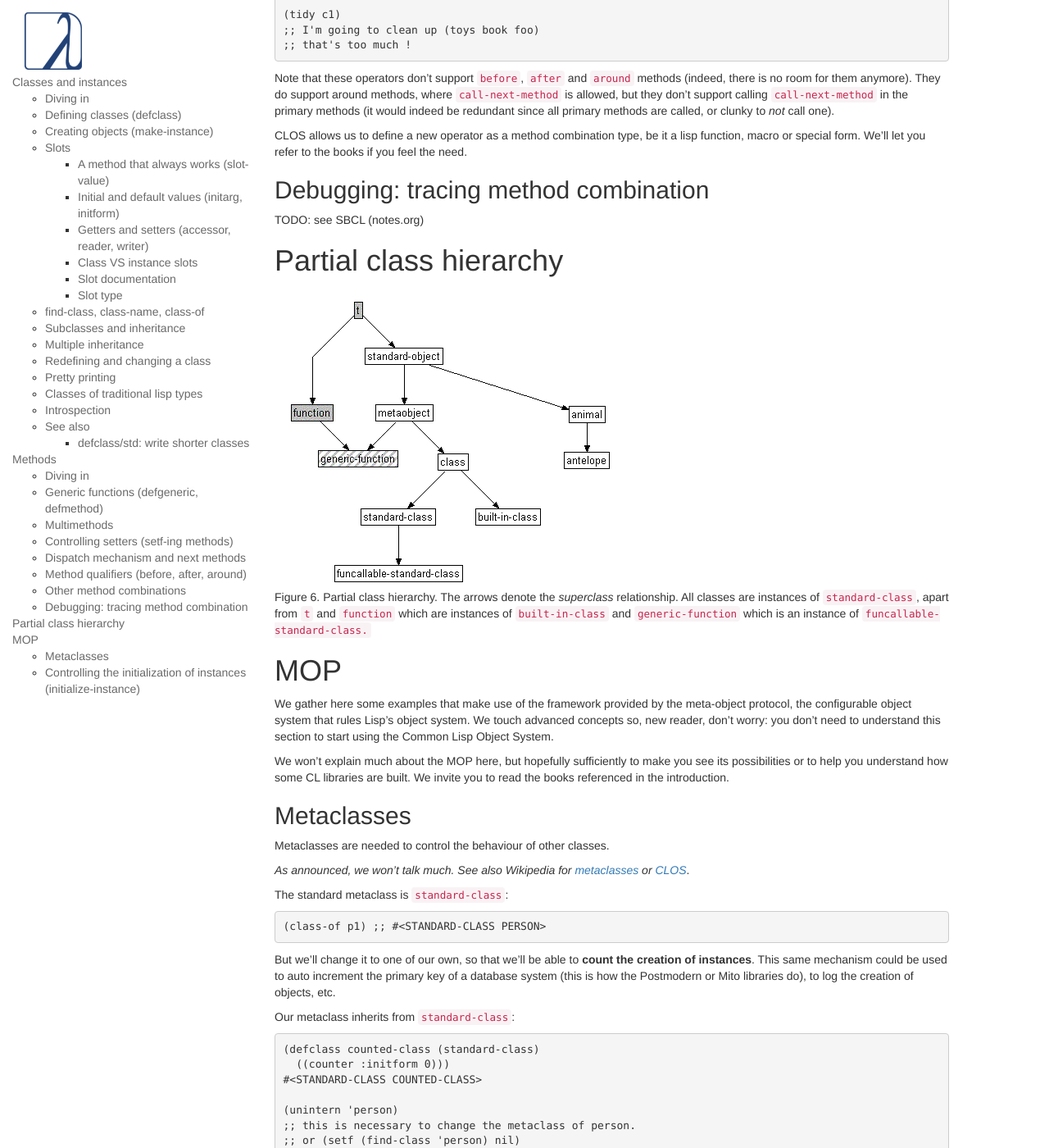
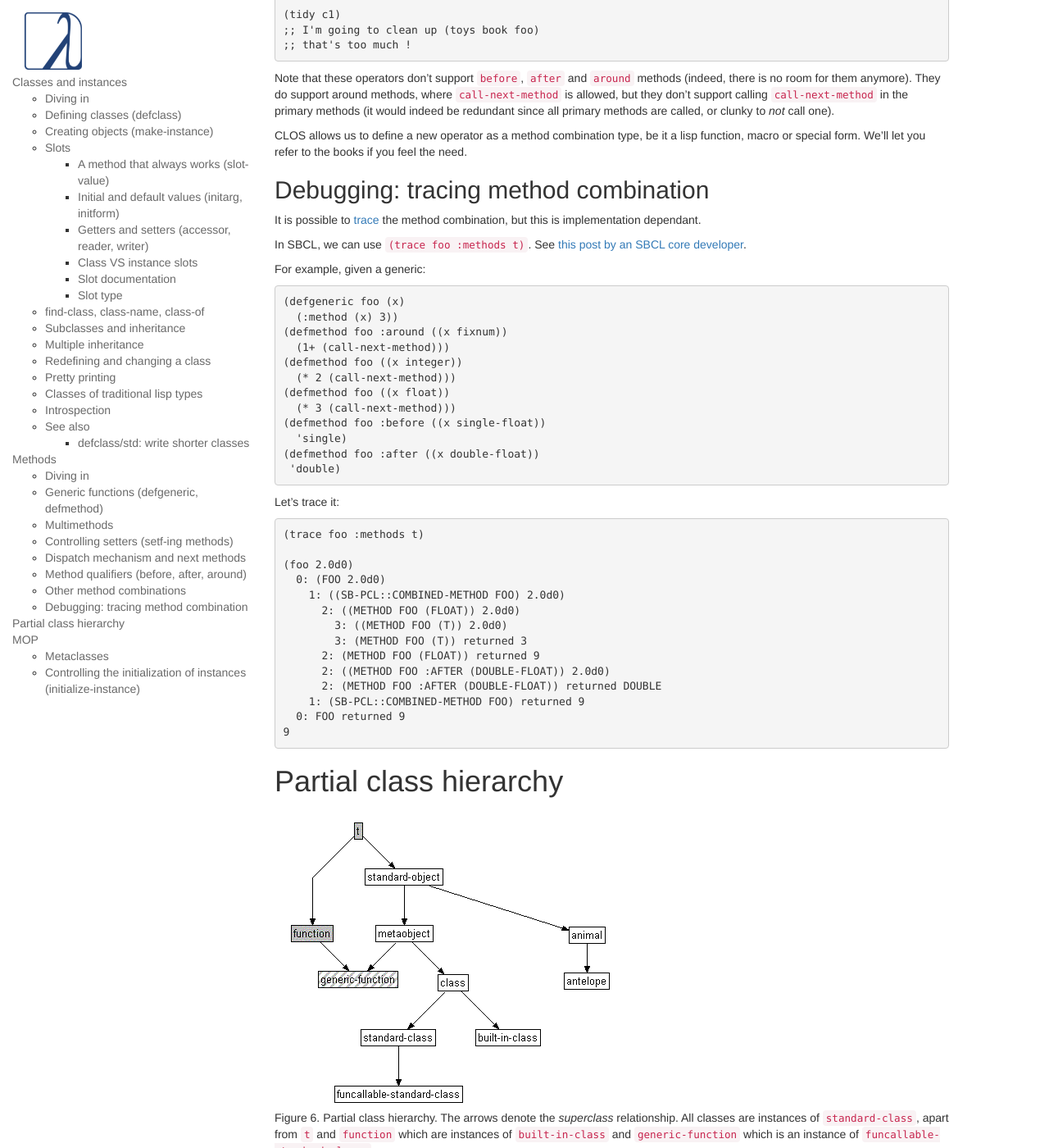
Before and after one commit to LispCookbook/cl-cookbook, a Jekyll site: the page built from clos.md, in a window 1280 px wide and 1400 px high, scrolled down 20773 px. Shown: the whole window at 82% size. Built offline with Jekyll 4.4.1, drawn with Linux system fonts in a browser that asks for light colours.

Commit message:
clos - debugging method combination

```diff
--- a/clos.md
+++ b/clos.md
@@ -1395,7 +1395,47 @@ books if you feel the need.
 
 ## Debugging: tracing method combination
 
-TODO: see SBCL (notes.org)
+It is possible to [trace](http://www.xach.com/clhs?q=trace) the method
+combination, but this is implementation dependant.
+
+In SBCL, we can use `(trace foo :methods t)`. See [this post by an SBCL core developer](http://christophe.rhodes.io/notes/blog/posts/2018/sbcl_method_tracing/).
+
+For example, given a generic:
+
+~~~lisp
+(defgeneric foo (x)
+  (:method (x) 3))
+(defmethod foo :around ((x fixnum))
+  (1+ (call-next-method)))
+(defmethod foo ((x integer))
+  (* 2 (call-next-method)))
+(defmethod foo ((x float))
+  (* 3 (call-next-method)))
+(defmethod foo :before ((x single-float))
+  'single)
+(defmethod foo :after ((x double-float))
+ 'double)
+~~~
+
+Let's trace it:
+
+~~~lisp
+(trace foo :methods t)
+
+(foo 2.0d0)
+  0: (FOO 2.0d0)
+    1: ((SB-PCL::COMBINED-METHOD FOO) 2.0d0)
+      2: ((METHOD FOO (FLOAT)) 2.0d0)
+        3: ((METHOD FOO (T)) 2.0d0)
+        3: (METHOD FOO (T)) returned 3
+      2: (METHOD FOO (FLOAT)) returned 9
+      2: ((METHOD FOO :AFTER (DOUBLE-FLOAT)) 2.0d0)
+      2: (METHOD FOO :AFTER (DOUBLE-FLOAT)) returned DOUBLE
+    1: (SB-PCL::COMBINED-METHOD FOO) returned 9
+  0: FOO returned 9
+9
+~~~
+
 
 # Partial class hierarchy
 
```
